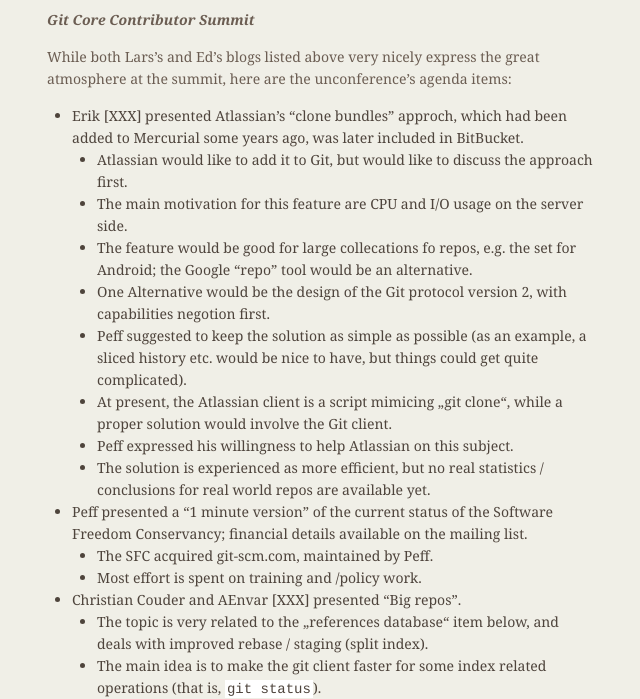
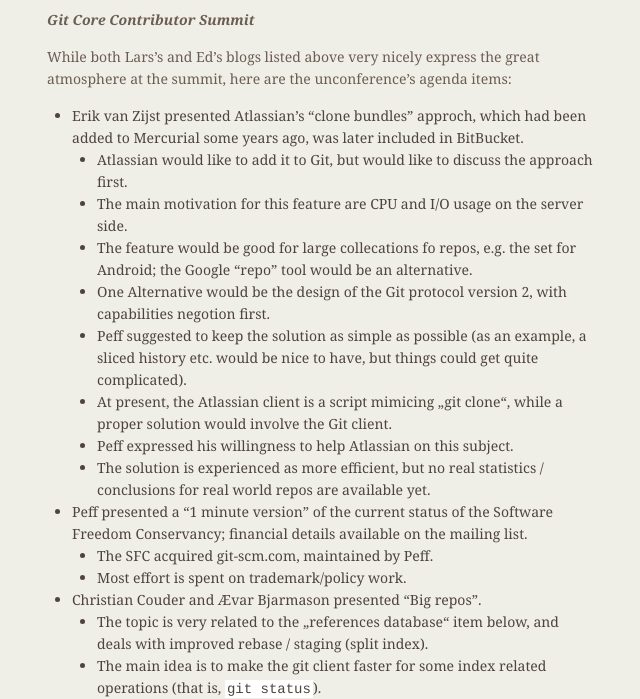
Before and after one commit to git/git.github.io, a Jekyll site: the page built from rev_news/drafts/edition-24.md, in a window 1280 px wide and 1400 px high, scrolled down 2099 px. Shown: the part 154-853 px from the top of the window, without its empty margins (487-1127 px from the left). Built offline with Jekyll 4.4.1, drawn with Linux system fonts in a browser that asks for light colours; some of the changed text lies outside the part shown.

Commit message:
revnews-24: quick fixup pass
This is mostly filling in names for the XXX people.

```diff
--- a/rev_news/drafts/edition-24.md
+++ b/rev_news/drafts/edition-24.md
@@ -133,7 +133,7 @@
 While both Lars's and Ed's blogs listed above very nicely express
 the great atmosphere at the summit, here are the unconference's agenda items:
 
-* Erik [XXX] presented Atlassian's "clone bundles" approch, which had been
+* Erik van Zijst presented Atlassian's "clone bundles" approch, which had been
 added to Mercurial some years ago, was later included in BitBucket.
     * Atlassian would like to add it to Git, but would like to discuss the approach first.
     * The main motivation for this feature are CPU and I/O usage on the server side.
@@ -151,9 +151,9 @@
 * Peff presented a "1 minute version" of the current status of the Software Freedom Conservancy;
 financial details available on the mailing list.
     * The SFC acquired git-scm.com, maintained by Peff.
-    * Most effort is spent on training and /policy work.
+    * Most effort is spent on trademark/policy work.
 
-* Christian Couder and AEnvar [XXX] presented "Big repos".
+* Christian Couder and Ævar Bjarmason presented "Big repos".
     * The topic is very related to the „references database“ item below,
     and deals with improved rebase / staging (split index).
     * The main idea is to make the git client faster for some index related operations (that is, `git status`).
@@ -176,7 +176,7 @@
     * Johannes Schindelin remarked that offloading such issues to tools like Gerrit looks suboptimal.
     * The topic was concluded with a short disucssion on git bisect with submodules.
 
-* Jakob [XXX] presented the Gitlab soltuion for Gitaly, aka „Git RPC“.
+* Jacob Vosmaer presented the Gitlab soltuion for Gitaly, aka „Git RPC“.
     * Gitlab tries to get away from NFS, and would like to see a LRU disk cache,
     as the NFS cache not good enough for heavy use.
     * The question is how far only Gitlab is affected (vs. the general community).
@@ -215,7 +215,7 @@
     Johannes emphazied his willingness to establish tools which help to improve the situation.
     It was mentioned that code/commit notes should point to mailing list where appropriate.
 
-* Carlos [XXX] presented the state of the references database, to get them away from the file system.
+* Carlos Martín Nieto presented the state of the references database, to get them away from the file system.
     * A recurring problem seems to be that usable databases do not have a Java implementation (e.g. lmdb last tried);
     this would help GitHub but still have the potential  to split the Git coummunity.
     * According to Peff, Git currently reads the whole packref file into memory –
@@ -225,7 +225,7 @@
     * At present, not all race conditions fixed yet. The final solution should be portable to jgit / libgit2.
     * After the efforts of David Turner, there is now an appropriate ref API within Git.
 
-* Brendon [XXX] presented the gitignore „spec“.
+* Brendan Forster presented the gitignore „spec“.
     * The goal is to be more standardized and robust (that is, understandable).
     * Docs should be more structured.
     * One problem is that different implementations of Git, and other tools use gitignore, but implement the stuff differently.
```
